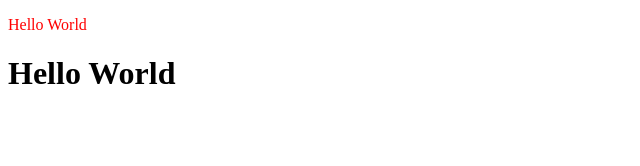
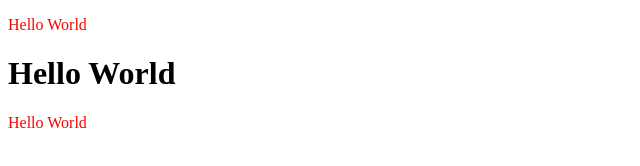
Before and after one commit to Suprocket/codemu, a plain HTML site: page index.html in a window 1280 px wide. Shown: the full height of the page, 0-640 px from the left. Drawn offline with Linux system fonts and the light colour scheme.

Commit message:
completed 45.3 of 115 themes of verstka

```diff
--- a/css/style.css
+++ b/css/style.css
@@ -1,3 +1,3 @@
-p[title]{
+p[title="привет"]{
 	color: red;
 }
--- a/index.html
+++ b/index.html
@@ -9,5 +9,8 @@
 <body>
 <p title="привет"> Hello World</p>
 <h1 title="привет"> Hello World</h1>
+<div class="block">
+    <p title="привет"> Hello World</p>
+</div>
 </body>
 </html>
```
